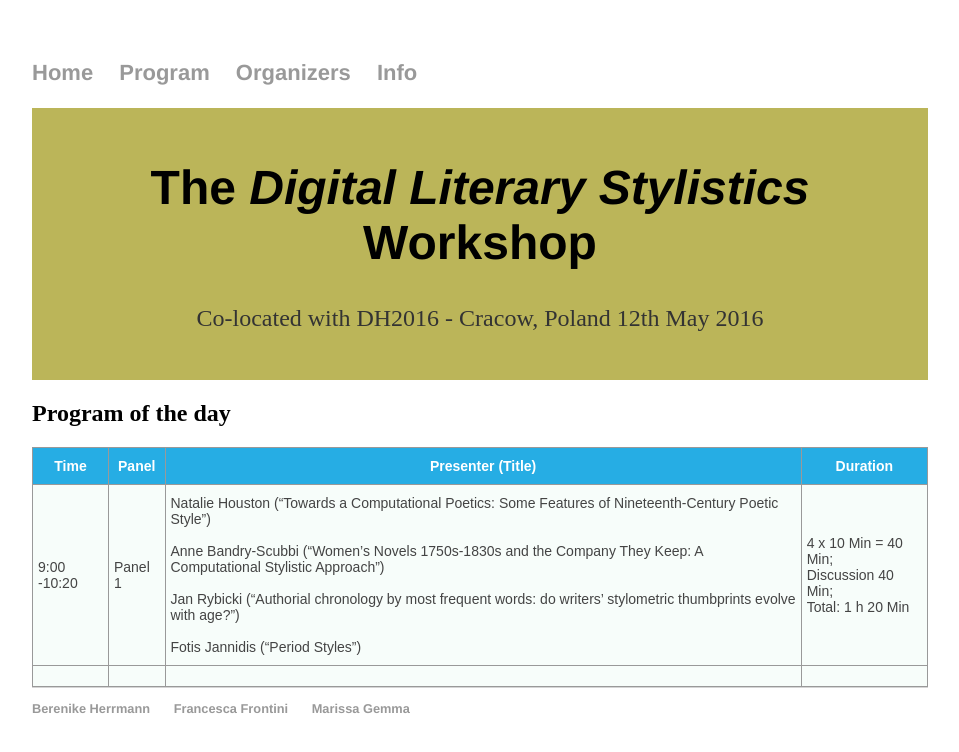
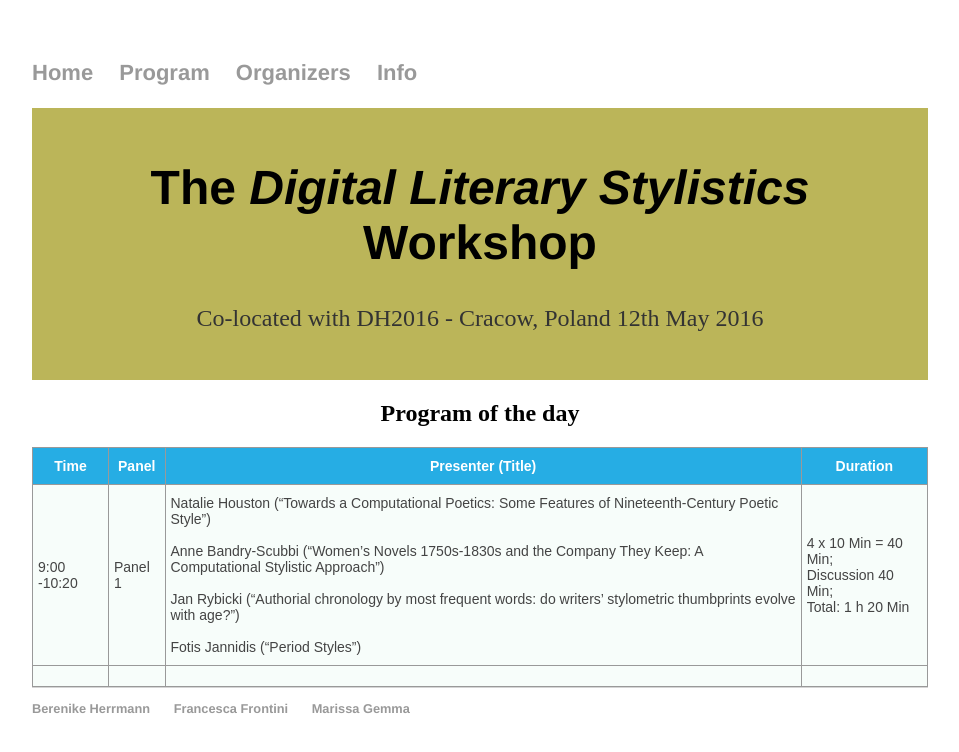
Before and after one commit to DigitalLiteraryStylistic/-DigitalLiteraryStylistic.github.io, a Jekyll site: the page built from program.html, in a window 1280 px wide. Shown: the top 752 px of the page, without its empty margins (160-1119 px from the left). Built offline with Jekyll 4.4.1, drawn with Linux system fonts in a browser that asks for light colours.

Commit message:
Update program.html

```diff
--- a/program.html
+++ b/program.html
@@ -3,9 +3,11 @@ layout: default
 title: Digital Literary Stylistics Workshop - Co-located with DH2016
 
 ---
+<div class="blurb">
 
 <h2>Program of the day</h2>
 
+</div>
 
 <style type="text/css">
 .tg  {border-collapse:collapse;border-spacing:0;border-color:#999;}
```
